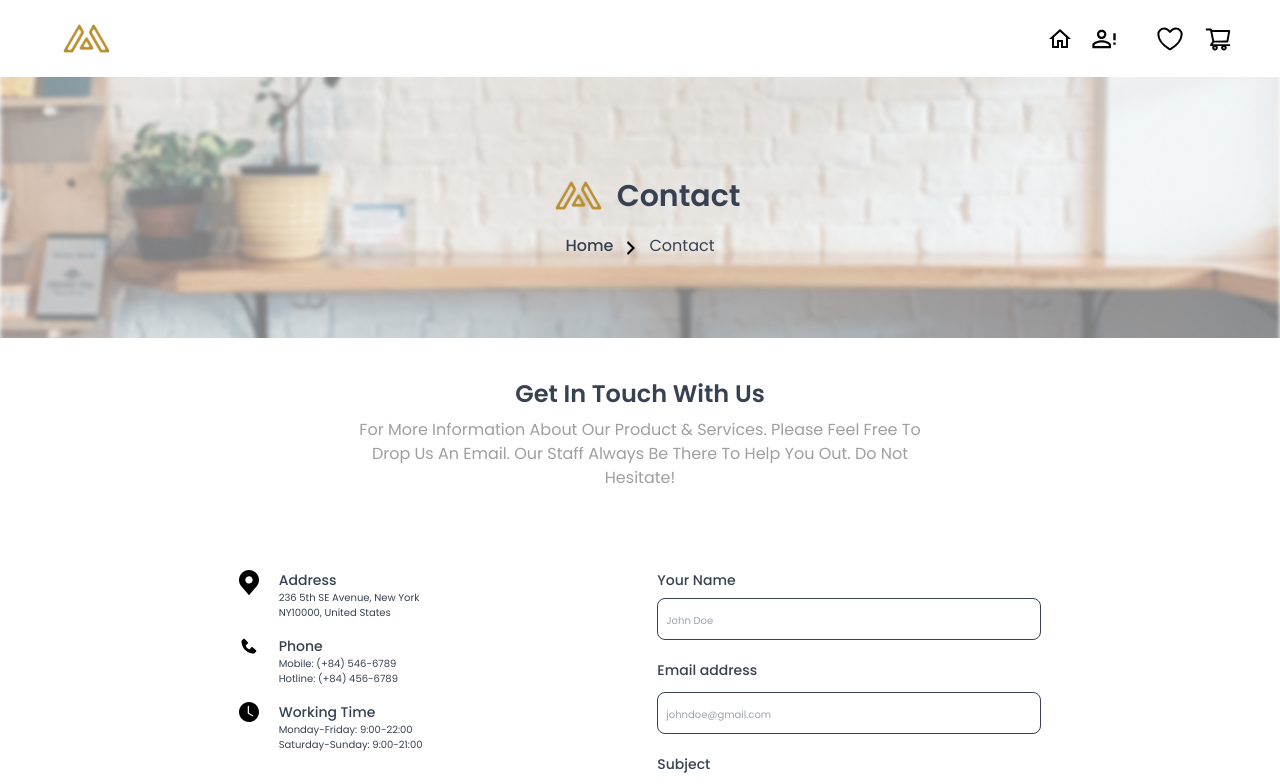
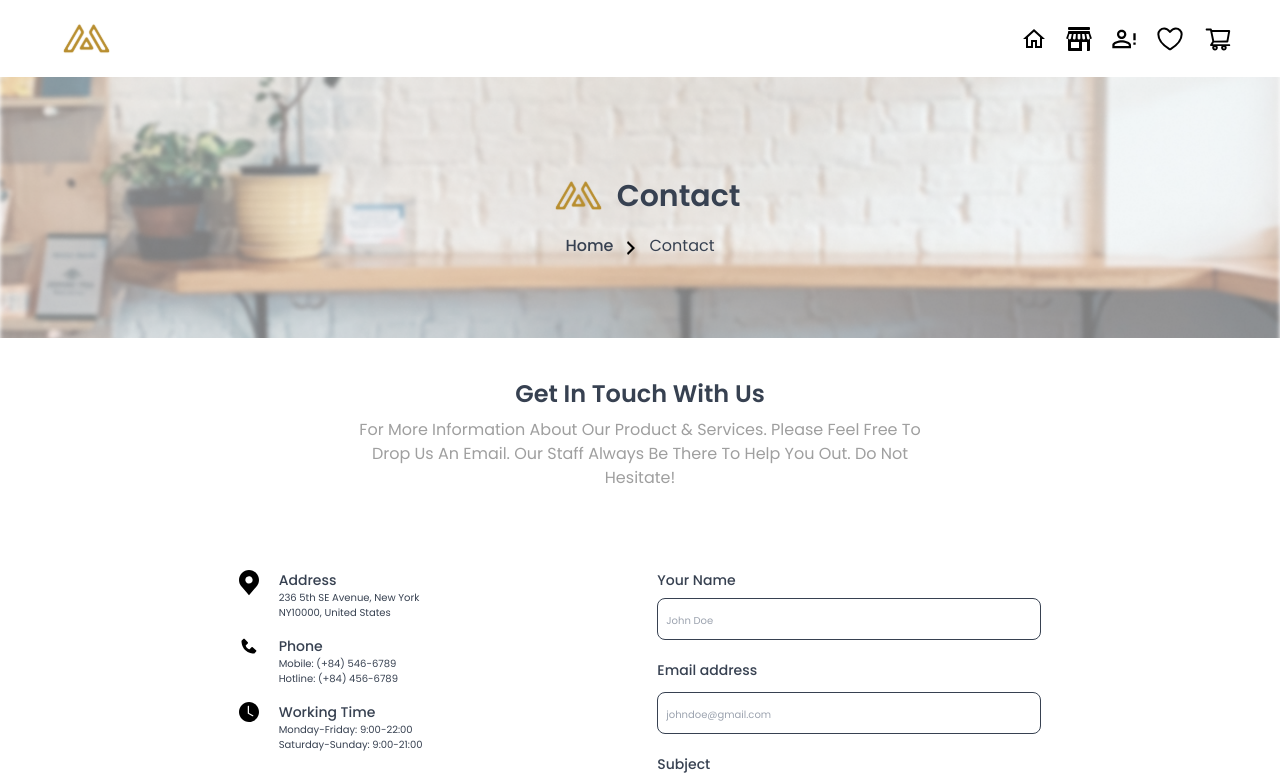
Before and after one commit to Cheeh1/furniture-ecommerce-site, a React (Vite) app: page /contact in a window 1280 px wide. Shown: the top 784 px of the page. Built offline with nearby package versions, Linux system fonts and the light colour scheme; no server answers.

Commit message:
fix: add store logo to navbar

```diff
--- a/src/components/Navbar.tsx
+++ b/src/components/Navbar.tsx
@@ -15,15 +15,15 @@ const Links = [
     img: "home.svg",
   },
   {
+    label: "store",
+    path: "/store",
+    img:"shop.png"
+  },
+  {
     label: "contact",
     path: "/contact",
     img: "vector.svg",
   },
-  {
-    label: "store",
-    path: "/store",
-    img:"shop.svg"
-  }
 ];
 
 const Navbar = () => {
```
Also changed, not shown: src/assets/icons/shop.png (added).
